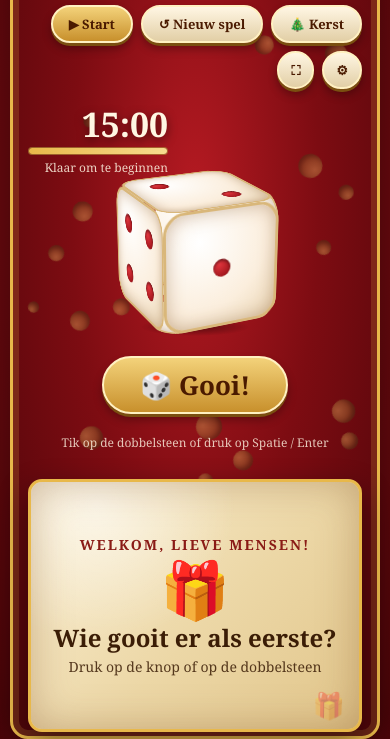
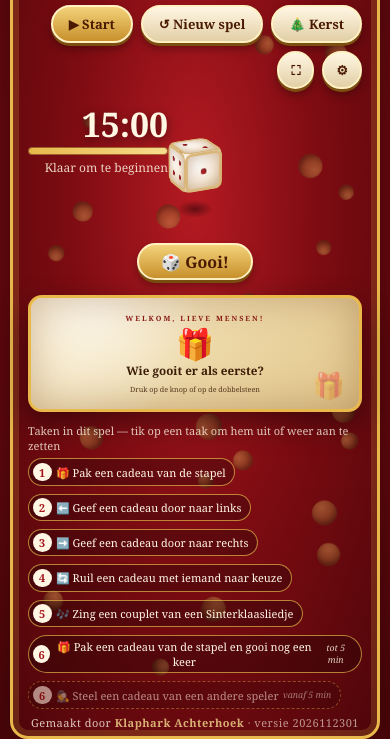
Before and after one commit to klapharkachterhoek/Sinterklaasspel, a plain HTML site: page index.html in a window 390 px wide. Shown: the part 95-834 px from the top of the page. Drawn offline with Linux system fonts and the light colour scheme; no server answers.

Commit message:
Versie 2026112301: alle taken passen altijd in beeld
- Takenstrook verkleint de chips automatisch als niet alle taken passen
- Dobbelsteen en taakkaart schalen mee met de beschikbare schermhoogte
- Lange taakteksten worden kleiner gezet zodat ze op de kaart passen
- Staand scherm: alles op één scherm zonder scrollen
- Versienummer achter "Gemaakt door Klaphark Achterhoek" en in README

Co-Authored-By: Claude Opus 5.5 <noreply@anthropic.com>
Claude-Session: https://claude.ai/code/session_01DvtYpGT16KxF4z4uFM2SQx

```diff
--- a/index.html
+++ b/index.html
@@ -47,7 +47,7 @@
 
   /* ---------- Lay-out ---------- */
   #app { position: relative; z-index: 2; height: 100%; display: grid;
-    grid-template-rows: auto 1fr auto; padding: 22px 28px 20px; gap: 12px; }
+    grid-template-rows: auto minmax(0, 1fr) auto; padding: clamp(14px, 2.6vh, 22px) 28px clamp(12px, 2.2vh, 20px); gap: clamp(6px, 1.4vh, 12px); }
   header { display: flex; align-items: center; gap: 18px; }
   header .mijter { width: clamp(40px, 6vmin, 70px); flex: none; filter: drop-shadow(0 3px 4px rgba(0,0,0,.4)); }
   #titel { font-size: clamp(22px, 3.6vmin, 44px); margin: 0; color: var(--goudlicht);
@@ -74,9 +74,13 @@
   @keyframes knipper { 50% { opacity: .35; } }
 
   /* ---------- Speelveld ---------- */
-  main { display: grid; grid-template-columns: 1fr 1.2fr; gap: 28px; align-items: center; min-height: 0; }
-  #dobbelzone { display: flex; flex-direction: column; align-items: center; gap: clamp(20px, 5vmin, 56px); }
-  .scene { width: var(--dobbel); height: var(--dobbel); perspective: 900px; cursor: pointer; }
+  main { display: grid; grid-template-columns: 1fr 1.2fr; grid-template-rows: minmax(0, 1fr); gap: 28px; align-items: center; min-height: 0; }
+  /* De dobbelsteen schaalt mee met de ruimte die er echt is (container query units) */
+  #dobbelzone { container-type: size; height: 100%; min-height: 0; display: flex; flex-direction: column;
+    align-items: center; justify-content: center; gap: clamp(6px, 5cqh, 56px);
+    --dobbel: clamp(50px, min(34cqh, 60cqw), 240px); }
+  .scene { width: var(--dobbel); height: var(--dobbel); flex: none; perspective: 900px; cursor: pointer; }
+  #dobbelzone > * { flex: none; }
   .scene.springt { animation: springen .45s ease-in-out infinite; }
   @keyframes springen { 50% { transform: translateY(calc(var(--dobbel) * -0.18)); } }
   .kubus { width: 100%; height: 100%; position: relative; transform-style: preserve-3d;
@@ -100,41 +104,45 @@
   .schaduw { width: calc(var(--dobbel) * .9); height: 18px; margin-top: -10px; border-radius: 50%;
     background: radial-gradient(ellipse, rgba(0,0,0,.45), transparent 70%); }
 
-  #gooiknop { font-size: clamp(26px, 5vmin, 60px); padding: .35em 1.4em; }
+  #gooiknop { font-size: clamp(16px, min(5vmin, 8cqh), 60px); padding: .35em 1.4em; }
   #gooiknop:disabled { filter: grayscale(.7) brightness(.8); cursor: not-allowed; }
-  #hint { font-size: clamp(12px, 1.6vmin, 16px); opacity: .8; text-align: center; }
+  #hint { font-size: clamp(11px, min(1.6vmin, 2.6cqh), 16px); opacity: .8; text-align: center; }
 
   /* ---------- Resultaatkaart (perkament) ---------- */
   #kaart {
-    position: relative; color: #3b1d06; border-radius: 14px; min-height: 48vmin;
-    padding: clamp(20px, 4vmin, 48px);
+    position: relative; color: #3b1d06; border-radius: 14px; min-height: min(48vmin, 100%); max-height: 100%;
+    overflow: hidden; --kaartschaal: 1;
+    padding: clamp(12px, min(4vmin, 4vh), 48px);
     background:
       radial-gradient(circle at 20% 10%, rgba(255,255,255,.6), transparent 40%),
       linear-gradient(135deg, #fbf0d4, #ecd7a6 55%, #e1c58a);
     border: 3px solid var(--goud);
     box-shadow: 0 12px 30px rgba(0,0,0,.45), inset 0 0 40px rgba(122,74,35,.35);
-    display: flex; flex-direction: column; justify-content: center; align-items: center; text-align: center;
+    display: flex; flex-direction: column; justify-content: safe center; align-items: center; text-align: center;
   }
   #kaart::after { content: var(--hoek, "🎁"); position: absolute; right: 14px; bottom: 6px; font-size: 26px; opacity: .35; }
-  #kaartkop { font-size: clamp(14px, 2vmin, 22px); letter-spacing: 2px; text-transform: uppercase; color: #8a1b16; font-weight: bold; }
-  #kaartemoji { font-size: clamp(56px, 13vmin, 150px); line-height: 1.1; margin: 1vmin 0; }
-  #kaarttekst { font-size: clamp(24px, 5vmin, 60px); font-weight: bold; line-height: 1.15; }
-  #kaartsub { font-size: clamp(14px, 2.1vmin, 22px); margin-top: 1.5vmin; opacity: .85; }
+  #kaartkop { font-size: calc(clamp(12px, min(2vmin, 2.4vh), 22px) * var(--kaartschaal)); letter-spacing: 2px; text-transform: uppercase; color: #8a1b16; font-weight: bold; }
+  #kaartemoji { font-size: calc(clamp(32px, min(13vmin, 14vh), 150px) * var(--kaartschaal)); line-height: 1.1; margin: 1vmin 0; }
+  #kaarttekst { font-size: calc(clamp(18px, min(5vmin, 6vh), 60px) * var(--kaartschaal)); font-weight: bold; line-height: 1.15; overflow-wrap: anywhere; }
+  #kaartsub { font-size: calc(clamp(12px, min(2.1vmin, 2.5vh), 22px) * var(--kaartschaal)); margin-top: 1.5vmin; opacity: .85; }
   #kaart.verschijn { animation: verschijn .55s cubic-bezier(.2,1.6,.4,1); }
   @keyframes verschijn { from { transform: scale(.6) rotate(-4deg); opacity: 0; } to { transform: none; opacity: 1; } }
-  #uitzetten { margin-top: 2.5vmin; display: none; align-items: center; gap: 12px;
+  #uitzetten { margin-top: 2.5vmin; display: none; align-items: center; gap: 12px; flex: none;
     background: rgba(255,255,255,.55); border: 2px dashed #b08a4a; border-radius: 10px;
-    padding: 10px 16px; font-size: clamp(14px, 2vmin, 22px); cursor: pointer; }
+    padding: .45em .8em; font-size: calc(clamp(12px, min(2vmin, 2.4vh), 22px) * var(--kaartschaal)); cursor: pointer; }
   #uitzetten input { width: clamp(20px, 3vmin, 32px); height: clamp(20px, 3vmin, 32px); accent-color: #a3131b; cursor: pointer; }
 
   /* ---------- Takenstrook ---------- */
   footer { min-height: 0; }
-  #strooktitel { font-size: clamp(12px, 1.5vmin, 15px); opacity: .8; margin-bottom: 6px; }
-  #maker { text-align: center; font-size: clamp(12px, 1.7vmin, 17px); opacity: .8; margin-top: 8px; letter-spacing: .5px; }
+  #strooktitel { font-size: clamp(11px, min(1.5vmin, 1.8vh), 15px); opacity: .8; margin-bottom: clamp(3px, .6vh, 6px); }
+  #maker { text-align: center; font-size: clamp(11px, min(1.7vmin, 2vh), 17px); opacity: .8; margin-top: clamp(4px, .8vh, 8px); letter-spacing: .5px; }
   #maker b { color: var(--goudlicht); font-weight: bold; }
-  #strook { display: flex; gap: 8px; flex-wrap: wrap; max-height: 18vh; overflow: auto; }
-  .chip { display: flex; align-items: center; gap: 6px; border-radius: 999px; padding: 5px 12px 5px 6px;
-    font-size: clamp(12px, 1.6vmin, 16px); border: 1px solid rgba(232,184,74,.7);
+  #maker .versie { opacity: .75; }
+  /* Alle taken moeten altijd in beeld passen: de strook mag maximaal ~30% van het scherm
+     innemen; past het niet, dan verkleint pasStrookAan() de chips (--chipschaal). */
+  #strook { display: flex; gap: calc(8px * var(--chipschaal)); flex-wrap: wrap; max-height: 30vh; overflow: hidden; --chipschaal: 1; }
+  .chip { display: flex; align-items: center; gap: .4em; border-radius: 999px; padding: .3em .75em .3em .35em;
+    font-size: calc(clamp(11px, min(1.6vmin, 2vh), 16px) * var(--chipschaal)); border: 1px solid rgba(232,184,74,.7);
     background: rgba(0,0,0,.25); color: var(--creme); cursor: pointer; }
   .chip .ogen { background: var(--creme); color: var(--rood); border-radius: 50%; width: 1.7em; height: 1.7em;
     display: inline-flex; align-items: center; justify-content: center; font-weight: bold; }
@@ -223,12 +231,13 @@
   @keyframes twinkel { 50% { opacity: .3; transform: scale(.8); } }
   #eindtekst { white-space: pre-line; }
 
-  @media (max-width: 820px), (orientation: portrait) {
-    body { overflow: auto; }
-    #app { height: auto; min-height: 100%; }
-    main { grid-template-columns: 1fr; }
-    #kaart { min-height: 30vh; }
+  /* Smal of staand scherm: dobbelsteen boven, kaart eronder — nog steeds alles op één scherm */
+  @media (max-width: 560px), (orientation: portrait) {
+    main { grid-template-columns: 1fr; grid-template-rows: minmax(0, 1fr) minmax(0, 1.3fr); gap: clamp(8px, 2vh, 20px); }
+    #dobbelzone { --dobbel: clamp(40px, min(34cqh, 50cqw), 240px); gap: clamp(3px, 3cqh, 40px); }
+    #kaart { min-height: 0; height: 100%; }
     header { flex-wrap: wrap; }
+    #titel { flex-basis: 50%; }
     .veld { grid-template-columns: 1fr; }
   }
 </style>
@@ -289,7 +298,7 @@
   <footer>
     <div id="strooktitel">Taken in dit spel — tik op een taak om hem uit of weer aan te zetten</div>
     <div id="strook"></div>
-    <div id="maker">Gemaakt door <b>Klaphark Achterhoek</b></div>
+    <div id="maker">Gemaakt door <b>Klaphark Achterhoek</b> <span class="versie">· versie <span id="versie"></span></span></div>
   </footer>
 </div>
 
@@ -367,6 +376,9 @@ Veel plezier met jullie cadeaus!</p>
 
 <script>
 "use strict";
+
+const VERSIE = "2026112301";   // datum (jjjjmmdd) + volgnummer
+document.getElementById("versie").textContent = VERSIE;
 
 /* ===================== Standaardinstellingen ===================== */
 const STANDAARD = {
@@ -699,6 +711,7 @@ function toonKaart(kop, emoji, tekst, sub, taak, animeer = true) {
     blok.style.display = "flex";
     $("uitzetvink").checked = spel.uitgezet.has(taak.id);
   } else blok.style.display = "none";
+  pasKaartAan();
   if (animeer) { const k = $("kaart"); k.classList.remove("verschijn"); void k.offsetWidth; k.classList.add("verschijn"); }
 }
 
@@ -724,6 +737,24 @@ $("uitzetvink").addEventListener("change", (e) => {
   if (e.target.checked) { spel.uitgezet.add(t.id); melding("Taak staat uit voor de rest van dit spel"); }
   else { spel.uitgezet.delete(t.id); melding("Taak doet weer mee"); }
   tekenStrook();
+});
+
+/* ===================== Alles in beeld houden ===================== */
+/* Verklein een element (via een CSS-schaalvariabele) tot de inhoud past */
+function pasInhoudAan(el, variabele, minimum) {
+  let schaal = 1;
+  el.style.setProperty(variabele, schaal);
+  while (schaal > minimum && el.scrollHeight > el.clientHeight + 1) {
+    schaal = Math.round((schaal - 0.05) * 100) / 100;
+    el.style.setProperty(variabele, schaal);
+  }
+}
+const pasStrookAan = () => pasInhoudAan($("strook"), "--chipschaal", 0.5);
+const pasKaartAan = () => pasInhoudAan($("kaart"), "--kaartschaal", 0.4);
+let herschaalTimer = null;
+window.addEventListener("resize", () => {
+  clearTimeout(herschaalTimer);
+  herschaalTimer = setTimeout(() => { pasStrookAan(); pasKaartAan(); }, 80);
 });
 
 /* ===================== Takenstrook ===================== */
@@ -756,6 +787,8 @@ function tekenStrook(forceer = true) {
     });
     strook.appendChild(chip);
   }
+  pasStrookAan();
+  pasKaartAan();   // de strook kan hoger/lager zijn geworden
 }
 
 /* ===================== Timerlus + gamepad ===================== */
```
Also changed, not shown: 1 other file.
